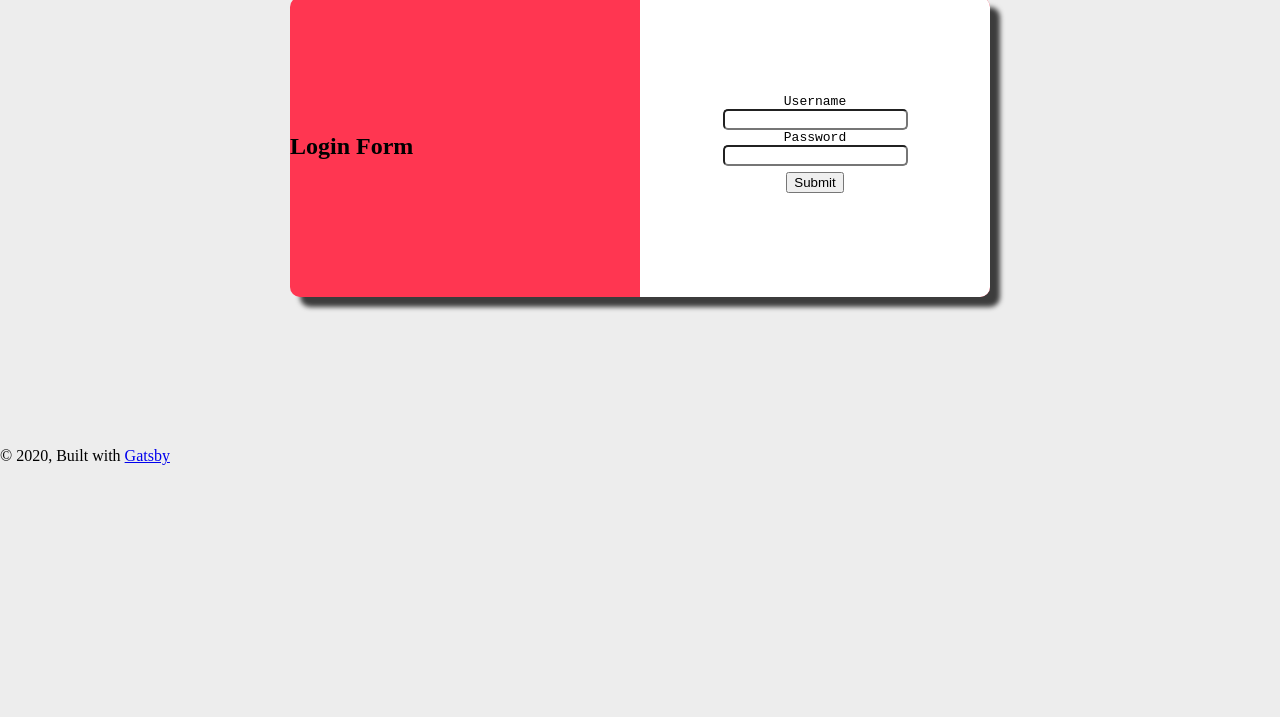
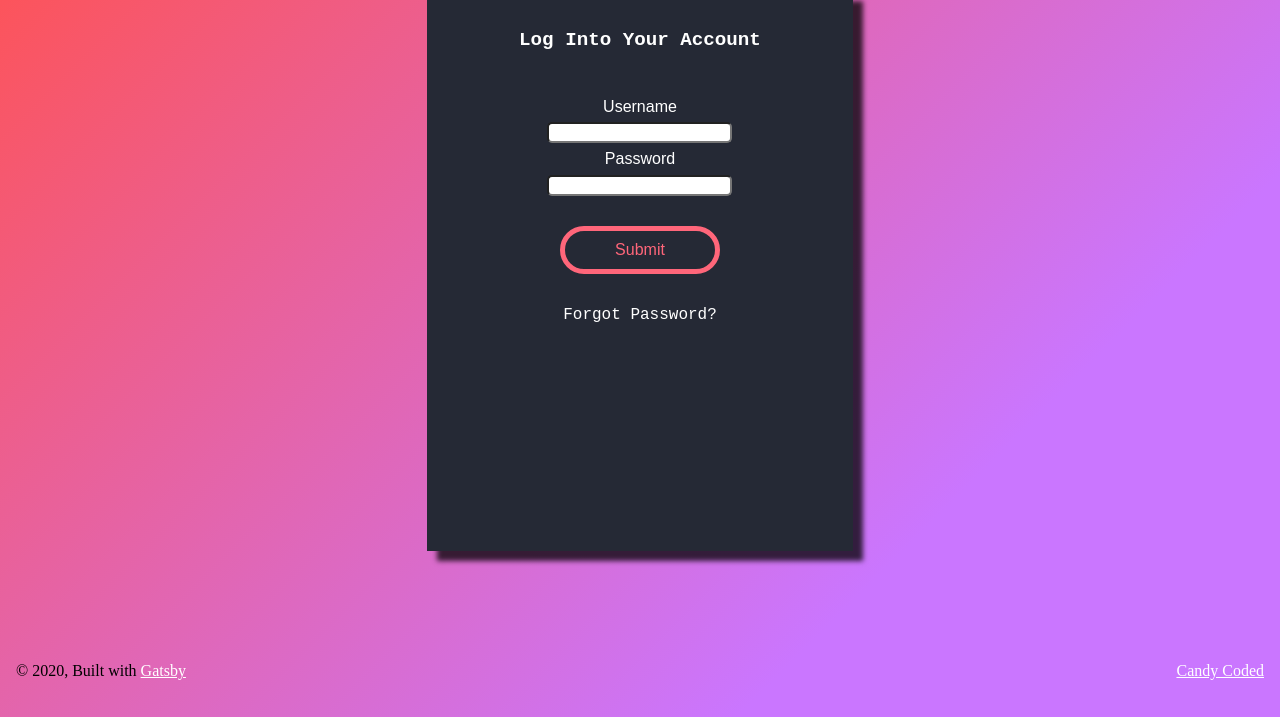
Before and after one commit to Tashazun/interview-app, a Gatsby site: page / in a window 1280 px wide. Shown: the part 83-800 px from the top of the page. Built offline with nearby package versions, Linux system fonts and the light colour scheme; Gatsby itself is replaced by a stand-in of ours.

Commit message:
major styling and adding error messages on incorrect info

```diff
--- a/gatsby-config.js
+++ b/gatsby-config.js
@@ -28,8 +28,5 @@ module.exports = {
         icon: `src/images/candy.png`, // This path is relative to the root of the site.
       },
     },
-    // this (optional) plugin enables Progressive Web App + Offline functionality
-    // To learn more, visit: https://gatsby.dev/offline
-    // `gatsby-plugin-offline`,
   ],
 }
--- /dev/null
+++ b/src/components/footer.js
@@ -0,0 +1,26 @@
+import { Link } from "gatsby"
+import PropTypes from "prop-types"
+import React from "react"
+
+import "./footer.scss"
+
+const Footer = ({ siteTitle }) => (
+  <footer className="footer">
+    <div>
+    © {new Date().getFullYear()}, Built with
+      {` `}
+      <a href="https://www.gatsbyjs.org">Gatsby</a>
+    </div>
+    <Link to="/" >{siteTitle}</Link>
+  </footer>
+)
+
+Footer.propTypes = {
+  siteTitle: PropTypes.string,
+}
+
+Footer.defaultProps = {
+  siteTitle: ``,
+}
+
+export default Footer
--- /dev/null
+++ b/src/components/footer.scss
@@ -0,0 +1,10 @@
+.footer {
+  display: flex;
+  align-items: center;
+  justify-content: space-between;
+  margin: 0 1em;
+
+  a {
+    color: #FFF;
+  }
+}
--- a/src/components/form.scss
+++ /dev/null
@@ -1,19 +0,0 @@
-.login {
-  display: flex;
-  flex-direction: column;
-  align-items: center;
-  justify-content: center;
-  font-family: monospace;
-  background: #FFF;
-  width: 50%;
-  border-radius: 0 10px 10px 0;
-
-  &__username,
-  &__password {
-    border-radius: 5px;
-  }
-
-  &__button {
-    margin: .5em;
-  }
-}
--- a/src/components/header.js
+++ /dev/null
@@ -1,29 +0,0 @@
-import { Link } from "gatsby"
-import PropTypes from "prop-types"
-import React from "react"
-
-import "./header.scss"
-
-const Header = ({ siteTitle }) => (
-  <header>
-    <div className="header__image">
-      <h1>
-        <Link
-          to="/"
-        >
-          {siteTitle}
-        </Link>
-      </h1>
-    </div>
-  </header>
-)
-
-Header.propTypes = {
-  siteTitle: PropTypes.string,
-}
-
-Header.defaultProps = {
-  siteTitle: ``,
-}
-
-export default Header
--- a/src/components/header.scss
+++ /dev/null
@@ -1,3 +0,0 @@
-header {
-  display: flex;
-}
--- a/src/components/layout.js
+++ b/src/components/layout.js
@@ -9,7 +9,7 @@ import React from "react"
 import PropTypes from "prop-types"
 import { useStaticQuery, graphql } from "gatsby"
 
-import Header from "./header"
+import Footer from "./footer"
 import "./layout.scss"
 
 const Layout = ({ children }) => {
@@ -25,13 +25,10 @@ const Layout = ({ children }) => {
 
   return (
     <>
-      <Header siteTitle={data.site.siteMetadata.title} />
-      <main>{children}</main>
-      <footer>
-        © {new Date().getFullYear()}, Built with
-        {` `}
-        <a href="https://www.gatsbyjs.org">Gatsby</a>
-      </footer>
+      <div className="layout">
+        <main>{children}</main>
+        <Footer siteTitle={data.site.siteMetadata.title} />
+      </div>
     </>
   )
 }
--- a/src/components/layout.scss
+++ b/src/components/layout.scss
@@ -1,11 +1,19 @@
 @import "../styles/style";
 
-main {
+.layout {
+  height: 100vh;
   display: grid;
   grid-template-columns: repeat(3, 1fr);
-  grid-template-rows: 2fr 1fr;
+  grid-template-rows: 1/2fr 2fr 1/2fr;
+  background: linear-gradient(315deg, rgba(202,118,255,1) 26%, rgba(255,82,82,1) 100%);
+
 }
 
+main {
+  grid-area: 2/2/3/3;
+}
+
+
 footer {
-  grid-area: 1/2/4/3;
+  grid-area: 3/1/4/5;
 }
--- a/src/components/form.js
+++ b/src/components/login.js
@@ -2,7 +2,7 @@ import React from "react"
 import useForm from "./useForm";
 import validate from './validation';
 
-import "./form.scss";
+import "./login.scss";
 
 const Form = () => {
   const { values, errors, handleChange, handleSubmit } = useForm(login, validate);
@@ -13,7 +13,7 @@ const Form = () => {
 
   return (
       <form className="login" onSubmit={handleSubmit}>
-        <label htmlFor="username">Username</label>
+        <label htmlFor="username" className="login__label">Username</label>
         <input
           id="username"
           className={`login__username ${errors.username && 'login__username--invalid'}`}
@@ -23,7 +23,10 @@ const Form = () => {
           value={values.username || ""}
           required
         />
-        <label htmlFor="password">Password</label>
+        {errors.username && (
+          <p className="login__error-message">{errors.username}</p>
+        )}
+        <label htmlFor="password" className="login__label">Password</label>
         <input
           id="password"
           className={`login__password ${errors.password && 'login__password--invalid'}`}
@@ -33,6 +36,9 @@ const Form = () => {
           value={values.password || ""}
           required
         />
+        {errors.password && (
+          <p className="login__error-message">{errors.password}</p>
+        )}
         <button
           className="login__button"
           type="submit"
--- /dev/null
+++ b/src/components/login.scss
@@ -0,0 +1,32 @@
+.login {
+  display: flex;
+  flex-direction: column;
+  align-items: center;
+  justify-content: center;
+  font-family: Arial, Helvetica, sans-serif;
+  border-radius: 10px;
+  margin: .5em;
+  color: #FFF;
+
+  &__label {
+    font-size: 1em;
+  }
+
+  &__username,
+  &__password {
+    border-radius: 5px;
+    margin: .5em;
+  }
+
+
+  &__button {
+    margin: 1.5em .5em;
+    border: 5px solid #FF667A;
+    border-radius: 25px;
+    width: 10em;
+    height: 3em;
+    background: transparent;
+    color: #FF667A;
+    font-size: 1em
+  }
+}
--- a/src/pages/index.js
+++ b/src/pages/index.js
@@ -1,17 +1,18 @@
 import React from "react"
 
 import Layout from "../components/layout"
-import Form from "../components/form"
+import Login from "../components/login"
 import SEO from "../components/seo"
 
 import "./index.scss"
 
 const IndexPage = () => (
   <Layout>
-    <SEO title="Login" />
-    <section className="form__greeting">
-      <h2 className="form__heading">Login Form</h2>
-      <Form />
+    <SEO title="Login Page" />
+    <section className="form">
+      <h2 className="form__heading">Log Into Your Account</h2>
+      <Login />
+      <p className="form__forgotten-password">Forgot Password?</p>
     </section>
   </Layout>
 )
--- a/src/pages/index.scss
+++ b/src/pages/index.scss
@@ -1,16 +1,22 @@
-.form__greeting {
+.form {
   display: flex;
-  justify-content: space-between;
-  grid-area: 1/2/2/3;
-  justify-self: center;
-  border-radius: 10px;
+  flex-direction: column;
   box-shadow: 10px 10px 5px 0px rgba(0,0,0,0.75);
-  min-height: 300px;
-  min-width: 700px;
-  background: #FF3651;
+  height: 70vh;
+  background: #252935;
+
+  &__heading {
+    align-self: center;
+    margin: 2em 0;
+    font-size: 1.2em;
+    font-family:'Courier New', Courier, monospace;
+    color: #FFF;
+  }
+
+  &__forgotten-password {
+    text-align: center;
+    margin: 0;
+    color: #FFF;
+    font-family:'Courier New', Courier, monospace;
+  }
 }
-
-.form__heading {
-  align-self: center;
-  text-align: center;
-}
--- a/src/pages/page-2.tsx
+++ b/src/pages/page-2.tsx
@@ -7,7 +7,7 @@ import SEO from "../components/seo"
 
 const SecondPage = (props: PageProps) => (
   <Layout>
-    <SEO title="Page two" />
+    <SEO title="Successful Login" />
     <h1>Hi from the second page</h1>
     <p>Welcome to page 2 ({props.path})</p>
     <Link to="/">Go back to the homepage</Link>
--- a/src/styles/_style.scss
+++ b/src/styles/_style.scss
@@ -3,7 +3,3 @@ body {
   margin: 0;
   height: 100vh;
 }
-
-body {
-  background: #EDEDED;
-}
```
Also changed, not shown: src/images/candy-header.svg, 1 other file.
